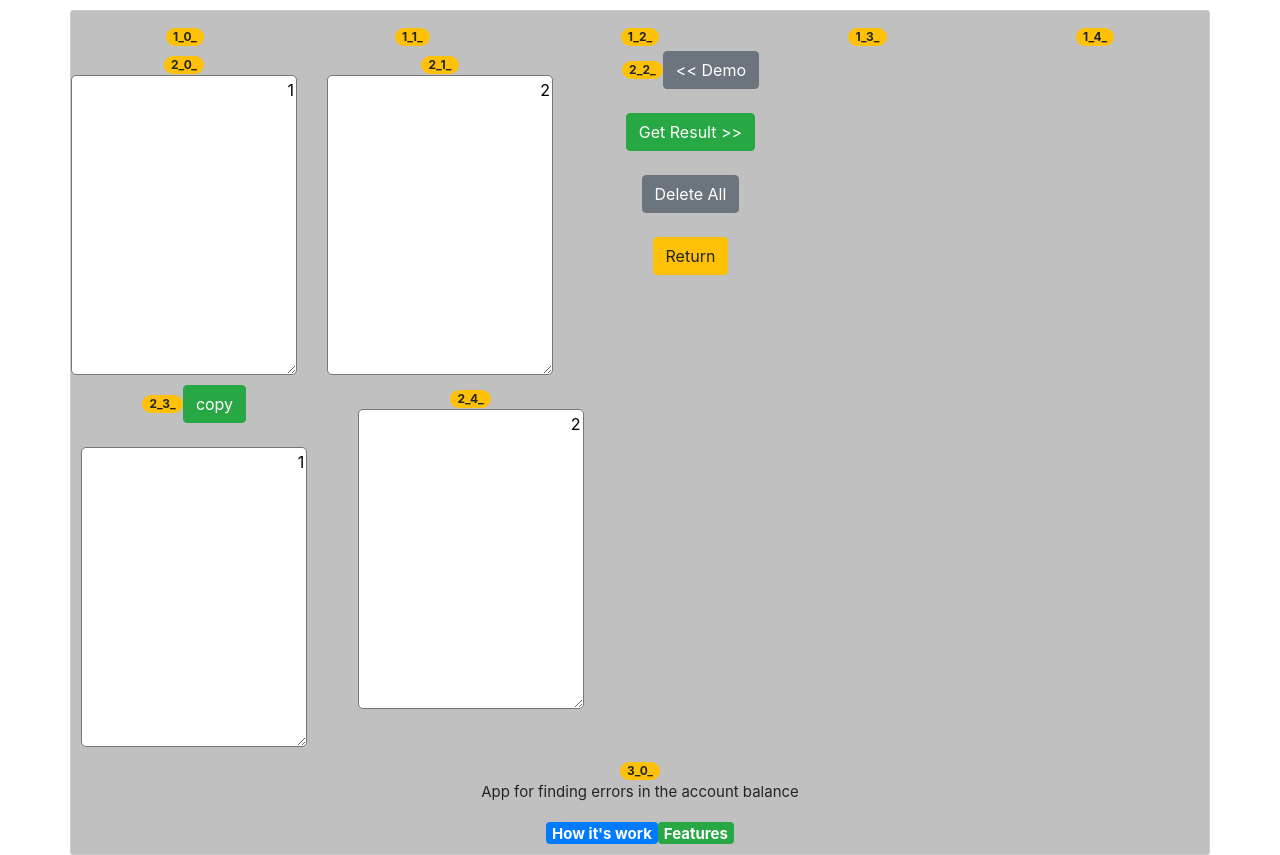
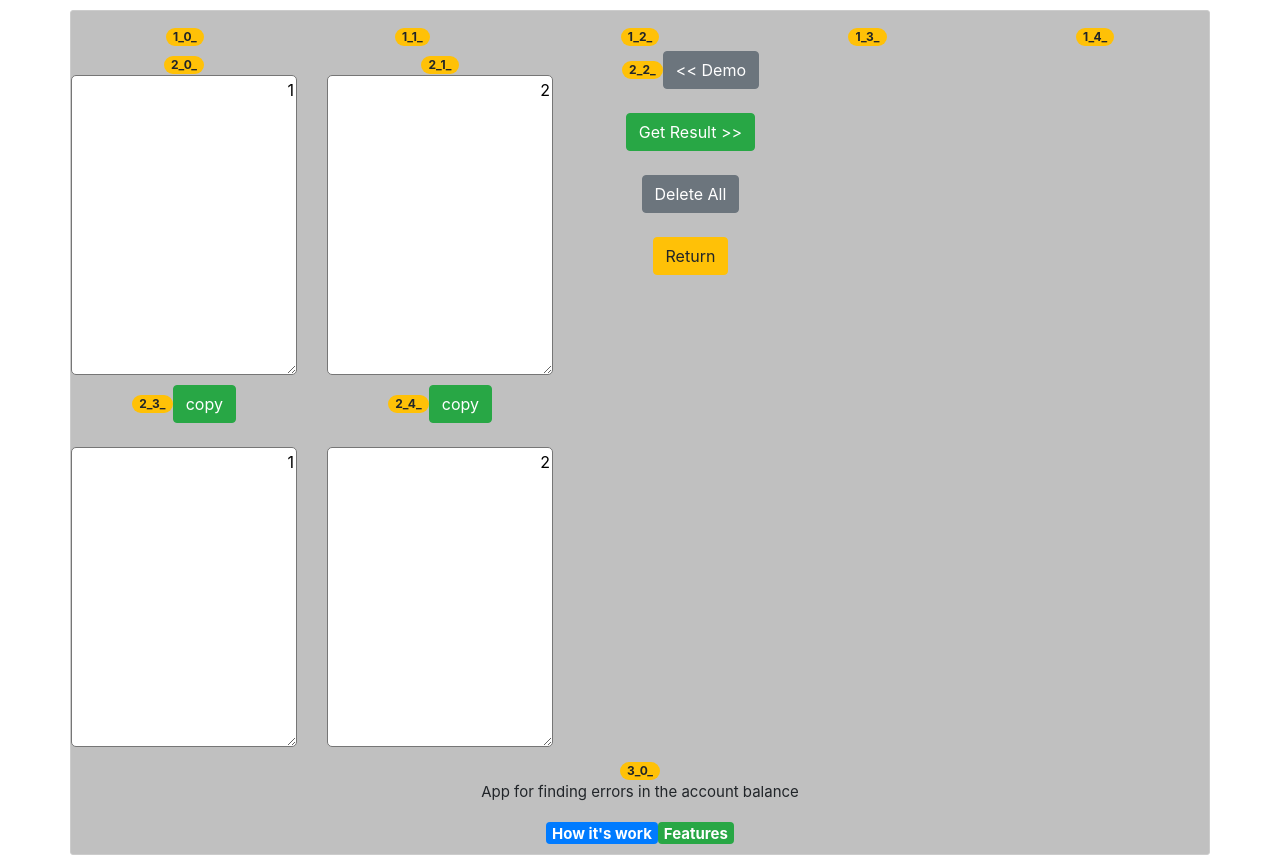
Before and after one commit to zloid/React-App-Finding-Balance-Errors, a React (Create React App) app: page / in a window 1280 px wide. Built offline with nearby package versions, Linux system fonts and the light colour scheme.

Commit message:
copy button feature added

```diff
--- a/src/components/Layout/index.js
+++ b/src/components/Layout/index.js
@@ -17,6 +17,7 @@ const Layout = () => {
         <Row>
           <Col>
             <Badge pill variant="warning">
+              {/* <TAG (.|\n)*?<\/ TAG> */}
               1_0_
             </Badge>
           </Col>
@@ -83,6 +84,8 @@ const Layout = () => {
                     Delete all button;
                     <br />
                     Demo button;
+                    <br />
+                    Copy buttons;
                   </Tooltip>
                 }
               >
--- a/src/features/processDataFromTextareas/OutputDataTextareas/index.js
+++ b/src/features/processDataFromTextareas/OutputDataTextareas/index.js
@@ -1,4 +1,4 @@
-import React from 'react'
+import React, { useRef } from 'react'
 import { connect } from 'react-redux'
 import { Row, Col, Badge, Button } from 'react-bootstrap'
 import Textarea from 'react-textarea-autosize'
@@ -26,6 +26,19 @@ const mapState = state => {
 }
 
 const OutputDataTextareas = ({ outputOne, outputTwo }) => {
+  const textInput = useRef(null)
+  const textInputTwo = useRef(null)
+  function copyToClipboard() {
+    // e.target.focus()
+    // textInput.current.focus();
+    textInput.current.select()
+    document.execCommand('copy')
+  }
+  function copyToClipboardTwo() {
+    textInputTwo.current.select()
+    document.execCommand('copy')
+  }
+
   return (
     <>
       <Row>
@@ -33,16 +46,23 @@ const OutputDataTextareas = ({ outputOne, outputTwo }) => {
           <Badge pill variant="warning">
             2_3_
           </Badge>
-          <Button variant="success">copy</Button>
+          <Button variant="success" onClick={copyToClipboard}>
+            copy
+          </Button>
           <br />
           <br />
-          <Textarea value={outputOne} />
+          <Textarea value={outputOne} inputRef={textInput} />
         </Col>
         <Col>
           <Badge pill variant="warning">
             2_4_
           </Badge>
-          <Textarea value={outputTwo} />
+          <Button variant="success" onClick={copyToClipboardTwo}>
+            copy
+          </Button>
+          <br />
+          <br />
+          <Textarea value={outputTwo} inputRef={textInputTwo} />
         </Col>
       </Row>
     </>
```
Also changed, not shown: src/components/MaryDebet.js (+0 -22 lines), src/index.js (+4 -7 lines).
